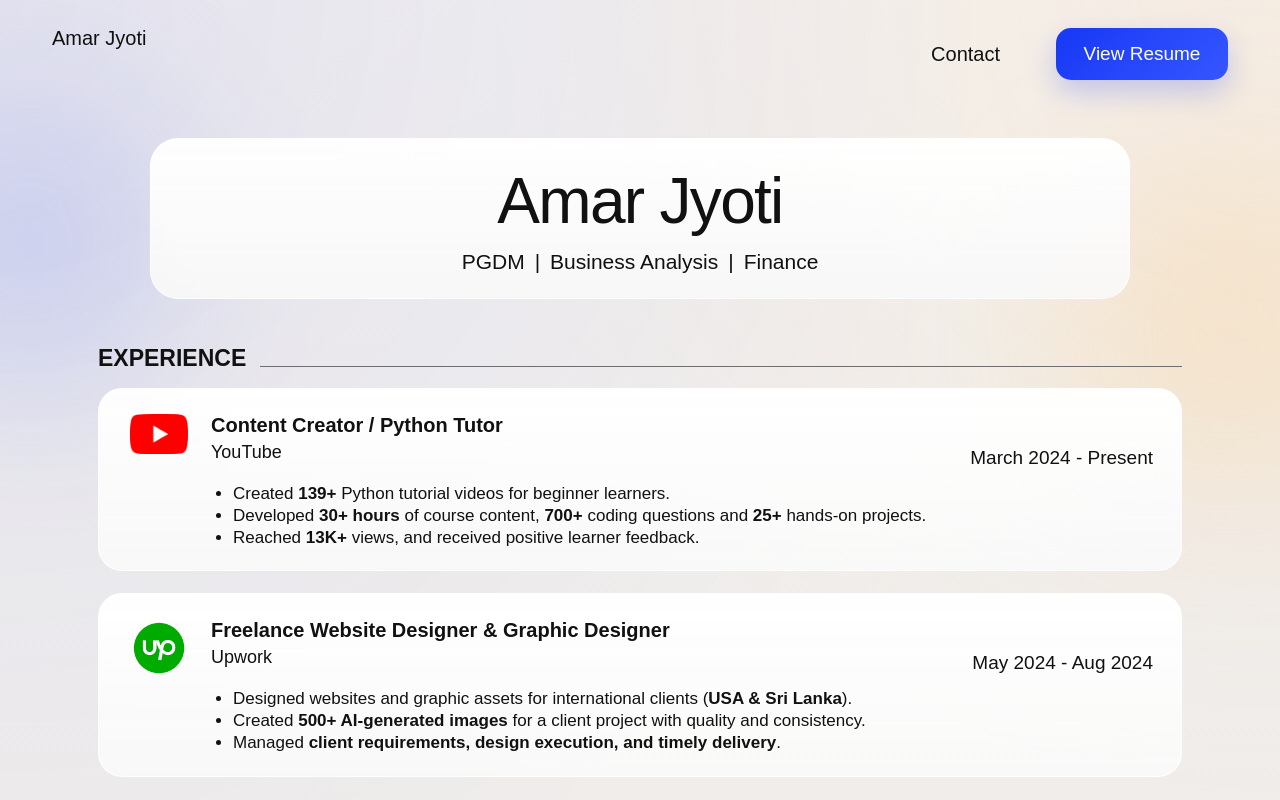
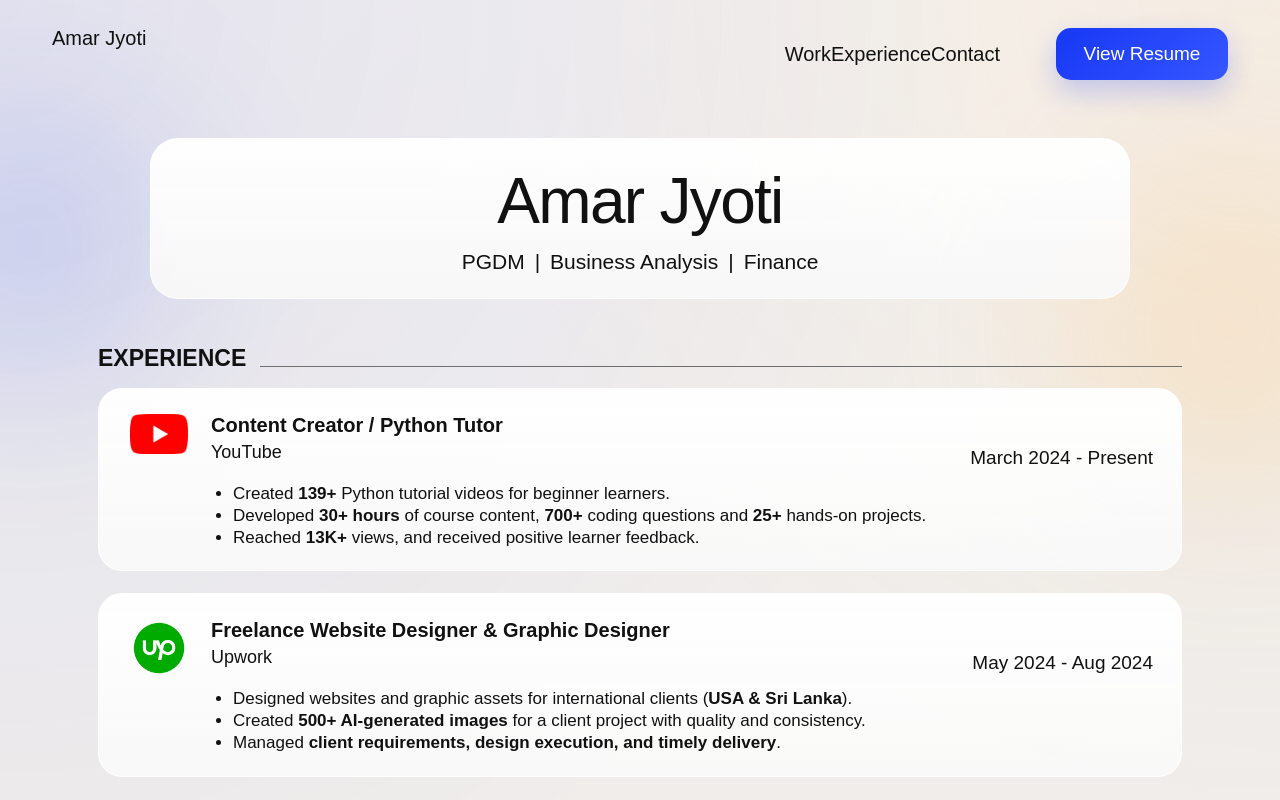
Before and after one commit to Amar-cmd/portfolio, a Next.js app: page /resume in a window 1280 px wide. Shown: the top 800 px of the page. Built offline with nearby package versions, Linux system fonts and the light colour scheme.

Commit message:
Align site navigation, positioning and contact data

```diff
--- a/data/siteData.ts
+++ b/data/siteData.ts
@@ -14,12 +14,6 @@ export type HeroData = {
     src: string;
     alt: string;
   };
-};
-
-export type ContactField = {
-  name: "name" | "email" | "subject" | "message";
-  hint: string;
-  type: "text" | "email" | "textarea";
 };
 
 export type ContactSocialLink = {
@@ -53,9 +47,9 @@ export type SiteData = {
   };
   contactPage: {
     heading: string;
-    submitLabel: string;
+    description: string;
     recipientEmail: string;
-    fields: ContactField[];
+    emailLabel: string;
     socialLinks: ContactSocialLink[];
   };
 };
@@ -64,10 +58,9 @@ export const siteData: SiteData = {
   nav: {
     leftLabel: "Amar Jyoti",
     rightLinks: [
-      {
-        label: "Contact",
-        href: "/contact",
-      },
+      { label: "Work", href: "/#work" },
+      { label: "Experience", href: "/#experience" },
+      { label: "Contact", href: "/#contact" },
     ],
     resumeButton: {
       label: "View Resume",
@@ -77,10 +70,10 @@ export const siteData: SiteData = {
 
   hero: {
     heading: "Amar Jyoti",
-    role: "Finance | Business Analyst",
+    role: "AI Product | Product Analytics | GenAI SaaS Builder | SQL & Python",
     primaryCta: {
-      label: "View Resume",
-      href: "/resume",
+      label: "Explore Project Z",
+      href: "/#project-z",
     },
     image: {
       src: "/images/profile.png",
@@ -90,50 +83,24 @@ export const siteData: SiteData = {
 
   liteHero: {
     heading: "Amar Jyoti",
-    role: "Finance | Business Analyst",
+    role: "AI Product | Product Analytics | GenAI SaaS Builder | SQL & Python",
     primaryCta: {
       label: "View Resume",
       href: "/resume",
     },
     contactLink: {
       label: "Contact",
-      href: "/contact",
+      href: "/#contact",
     },
   },
 
   contactPage: {
-    heading: "Let's talk",
-    submitLabel: "Send",
+    heading: "Let’s talk",
+    description:
+      "For AI Product, Product Analytics, Technical Product, AI Solutions or GenAI-focused opportunities, email me directly or connect through one of the professional profiles below.",
     recipientEmail: "amarentp23@gmail.com",
-    fields: [
-      {
-        name: "name",
-        hint: "Name",
-        type: "text",
-      },
-      {
-        name: "email",
-        hint: "Email",
-        type: "email",
-      },
-      {
-        name: "subject",
-        hint: "Subject",
-        type: "text",
-      },
-      {
-        name: "message",
-        hint: "Message",
-        type: "textarea",
-      },
-    ],
+    emailLabel: "Send an email",
     socialLinks: [
-      {
-        href: "https://www.youtube.com/@PremierProgrammer",
-        ariaLabel: "YouTube",
-        iconSrc: "/images/social/youtube.png",
-        iconAlt: "YouTube icon",
-      },
       {
         href: "https://www.linkedin.com/in/a-jyoti/",
         ariaLabel: "LinkedIn",
@@ -141,16 +108,16 @@ export const siteData: SiteData = {
         iconAlt: "LinkedIn icon",
       },
       {
-        href: "tel:+919667284567",
-        ariaLabel: "Phone",
-        iconSrc: "/images/social/phone.png",
-        iconAlt: "Phone icon",
+        href: "https://github.com/Amar-cmd",
+        ariaLabel: "GitHub",
+        iconSrc: "/images/logos/github.png",
+        iconAlt: "GitHub icon",
       },
       {
-        href: "https://instagram.com",
-        ariaLabel: "Instagram",
-        iconSrc: "/images/social/instagram.png",
-        iconAlt: "Instagram icon",
+        href: "https://www.youtube.com/@PremierProgrammer",
+        ariaLabel: "YouTube",
+        iconSrc: "/images/social/youtube.png",
+        iconAlt: "YouTube icon",
       },
     ],
   },
```
